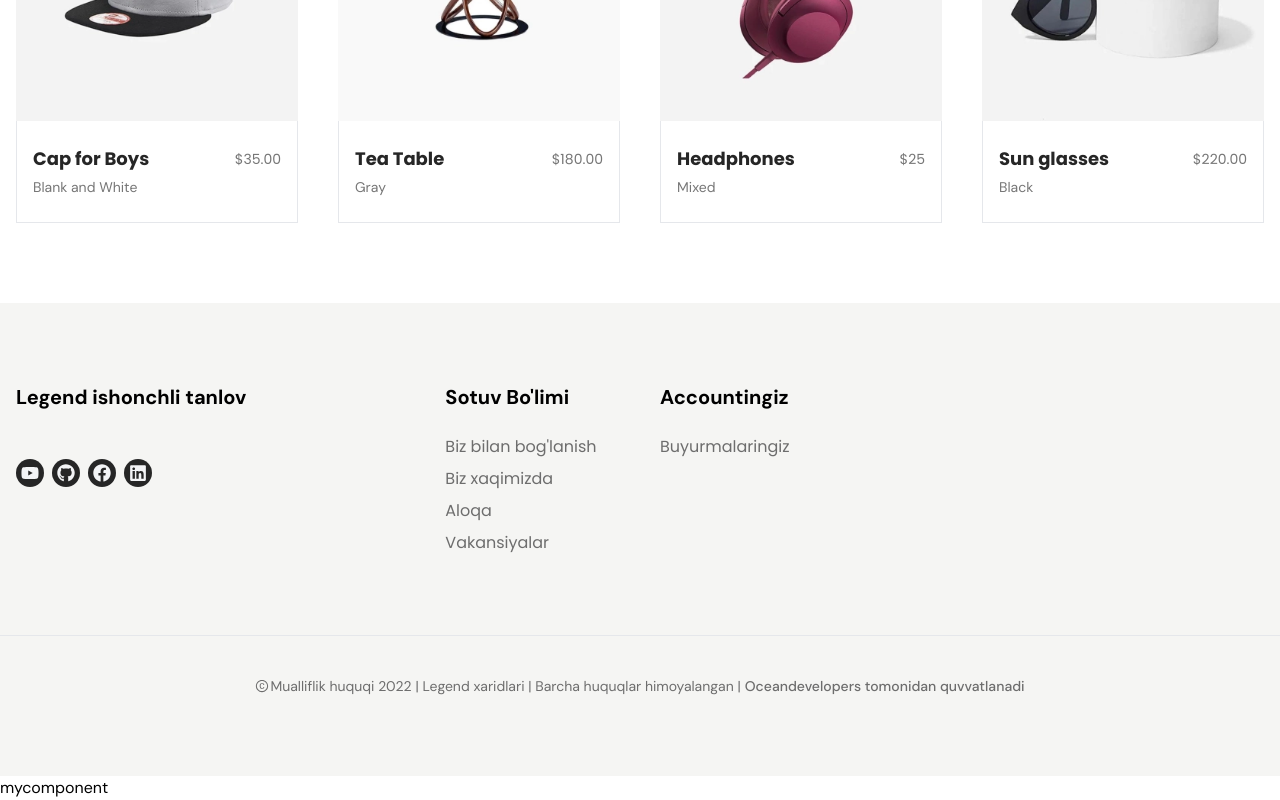
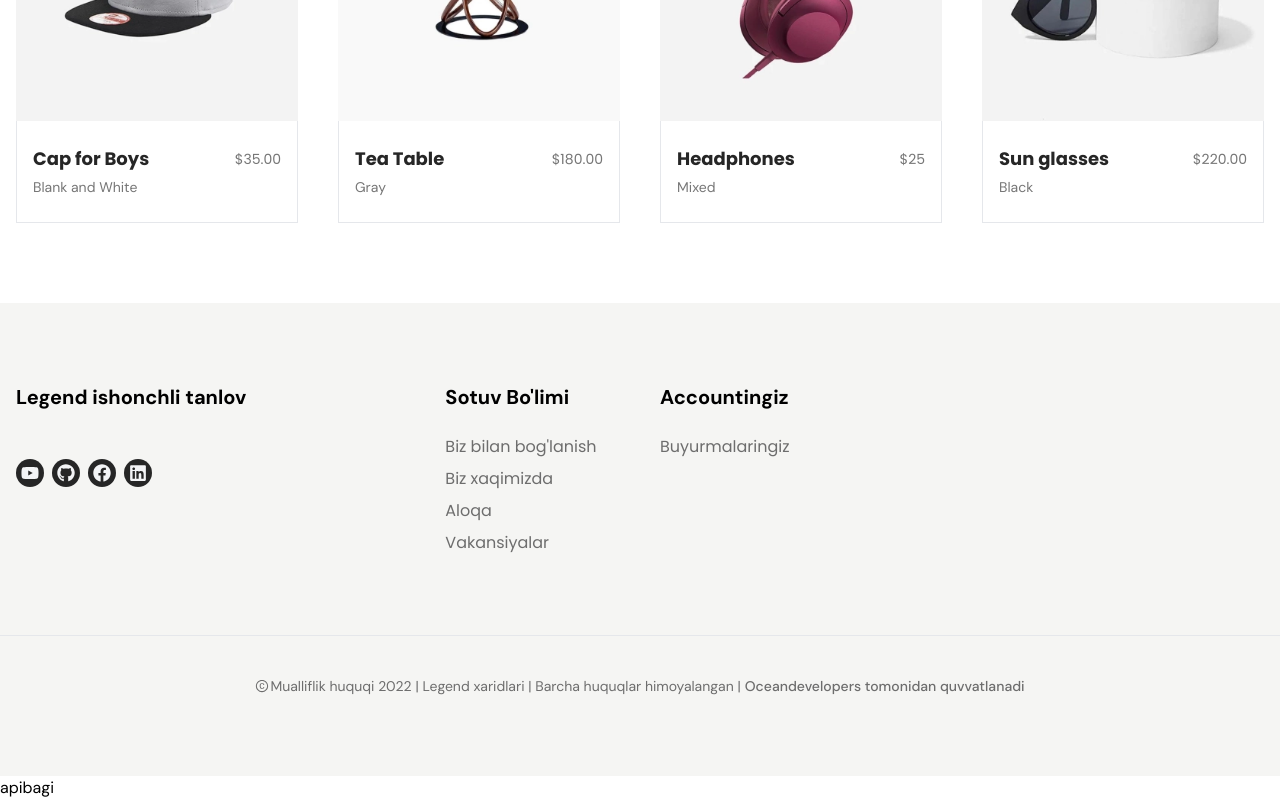
Before and after one commit to xakimovotabek200/orifxoja, a React (Create React App) app: page / in a window 1280 px wide. Shown: the part 2263-3063 px from the top of the page. Built offline with nearby package versions, Linux system fonts and the light colour scheme.

Commit message:
add headerag

```diff
--- a/src/mycomponent.jsx
+++ b/src/mycomponent.jsx
@@ -58,10 +58,11 @@
 
 // export default products;
 
+
 import React from "react";
 
 function mycomponent() {
-  return <div>mycomponent</div>;
+  return <div>apibagi</div>;
 }
 
 export default mycomponent;
```
